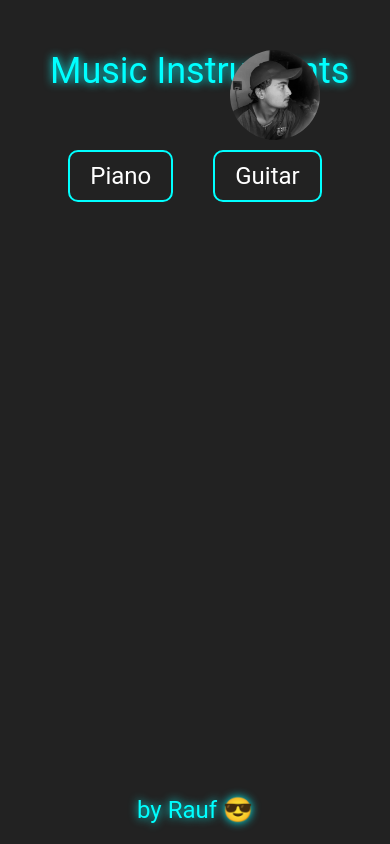
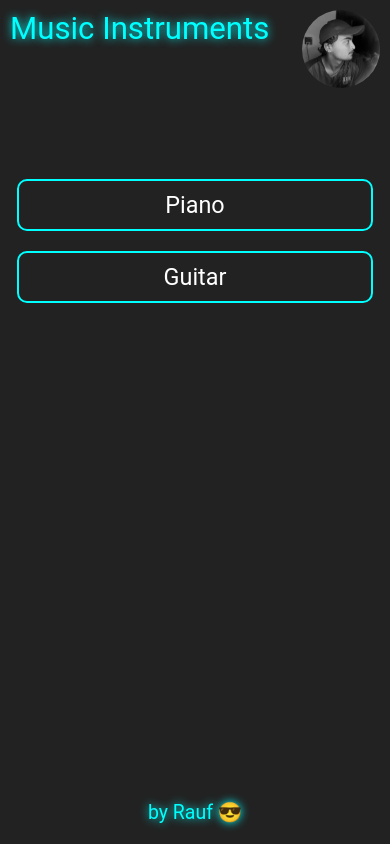
Before and after one commit to Raufjatoi/Music-Instruments-, a plain HTML site: page index.html in a window 390 px wide. Drawn offline with Linux system fonts and the light colour scheme.

Commit message:
some changes

```diff
--- a/index.html
+++ b/index.html
@@ -8,40 +8,44 @@
   body {
     background-color: #222;
     color: #fff;
-    font-family: 'Roboto', sans-serif; /* Robotic font */
+    font-family: 'Roboto', sans-serif;
     margin: 0;
     padding: 0;
   }
 
   .title {
     position: absolute;
-    top: 50px;
-    left: 50px;
-    font-size: 36px; /* Increased font size */
-    color: #00ffff; /* Cyan color */
-    text-shadow: 0 0 10px #00ffff; /* Glow effect */
+    top: 10px; /* Adjusted for mobile */
+    left: 10px; /* Adjusted for mobile */
+    font-size: 8vw; /* Responsive font size */
+    color: #00ffff;
+    text-shadow: 0 0 10px #00ffff;
   }
 
   .options {
     display: flex;
+    flex-direction: column; /* Stack vertically on mobile */
+    align-items: center;
     justify-content: center;
-    margin-top: 150px; /* Increased margin top */
+    margin-top: 20vh; /* Adjusted margin top */
   }
 
   .option {
-    margin: 0 20px;
+    margin: 10px 0; /* Adjusted margin for mobile */
     cursor: pointer;
     position: relative;
-    transition: transform 0.2s ease-out, color 0.2s ease-out; /* Added color transition */
-    font-size: 24px; /* Increased font size */
-    padding: 10px 20px; /* Added padding */
-    border: 2px solid #00ffff; /* Cyan border */
-    border-radius: 10px; /* Rounded corners */
+    transition: transform 0.2s ease-out, color 0.2s ease-out;
+    font-size: 6vw; /* Responsive font size */
+    padding: 10px 20px;
+    border: 2px solid #00ffff;
+    border-radius: 10px;
+    width: 80%; /* Responsive width */
+    text-align: center; /* Center text */
   }
 
   .option:hover {
     transform: scale(1.1);
-    color: #ff00ff; /* Magenta color on hover */
+    color: #ff00ff;
   }
 
   .footer {
@@ -49,26 +53,59 @@
     bottom: 20px;
     width: 100%;
     text-align: center;
-    font-size: 24px; /* Increased font size */
-    color: #00ffff; /* Cyan color */
-    text-shadow: 0 0 10px #00ffff; /* Glow effect */
+    font-size: 5vw; /* Responsive font size */
+    color: #00ffff;
+    text-shadow: 0 0 10px #00ffff;
   }
 
   .profile-pic {
     position: absolute;
-    top: 50px;
-    right: 70px;
-    width: 90px; /* Increased size */
-    height: 90px; /* Increased size */
+    top: 10px; /* Adjusted for mobile */
+    right: 10px; /* Adjusted for mobile */
+    width: 20vw; /* Responsive size */
+    height: 20vw; /* Responsive size */
+    max-width: 90px; /* Max size for larger screens */
+    max-height: 90px; /* Max size for larger screens */
     background-image: url('rr.PNG');
     background-size: cover;
     border-radius: 50%;
     filter: grayscale(100%);
-    transition: filter 0.3s ease-out; /* Smoother hover */
+    transition: filter 0.3s ease-out;
   }
 
   .profile-pic:hover {
     filter: grayscale(0%);
+  }
+
+  @media (min-width: 600px) {
+    /* Styles for larger screens */
+    .options {
+      flex-direction: row;
+      margin-top: 150px;
+    }
+
+    .option {
+      margin: 0 20px;
+      font-size: 24px;
+      width: auto;
+    }
+
+    .title {
+      font-size: 36px;
+      top: 50px;
+      left: 50px;
+    }
+
+    .profile-pic {
+      top: 50px;
+      right: 70px;
+      width: 90px;
+      height: 90px;
+    }
+
+    .footer {
+      font-size: 24px;
+    }
   }
 </style>
 </head>
```
Also changed, not shown: guitar.html (+21 -23 lines).
